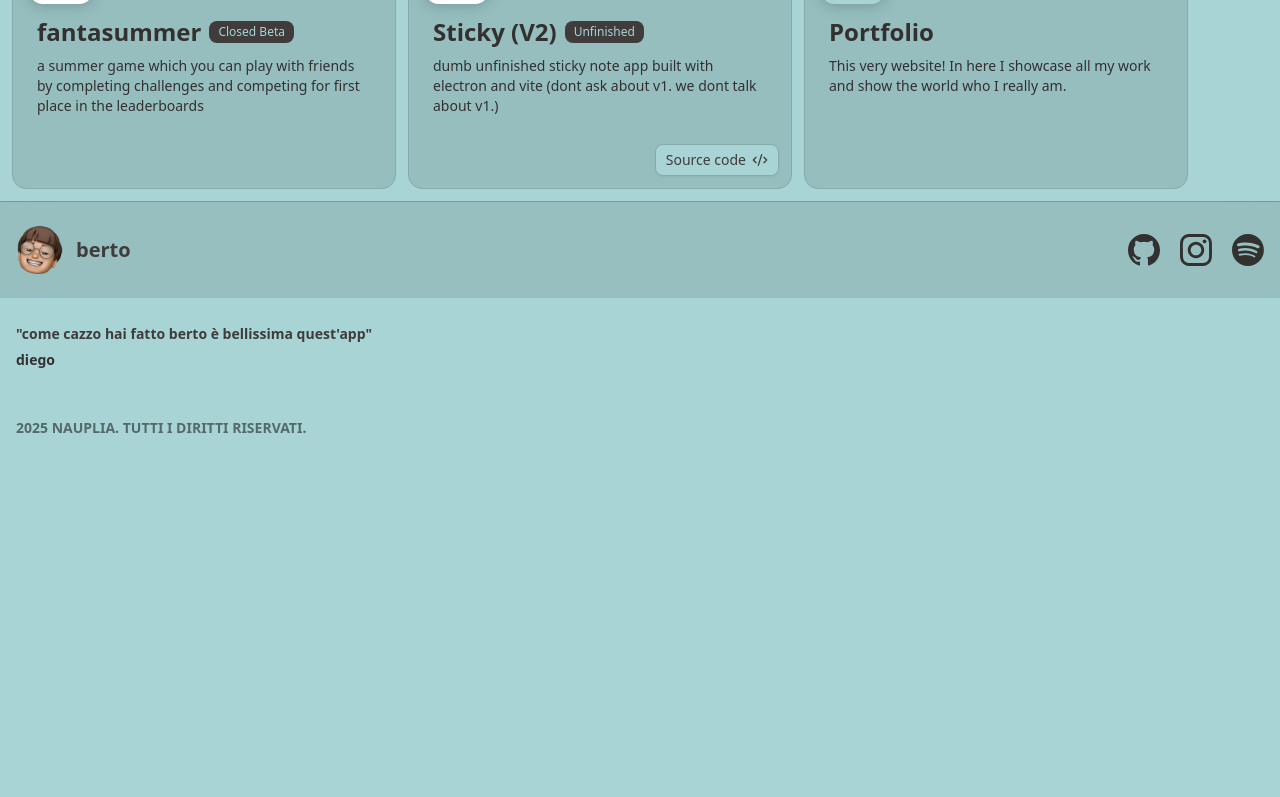
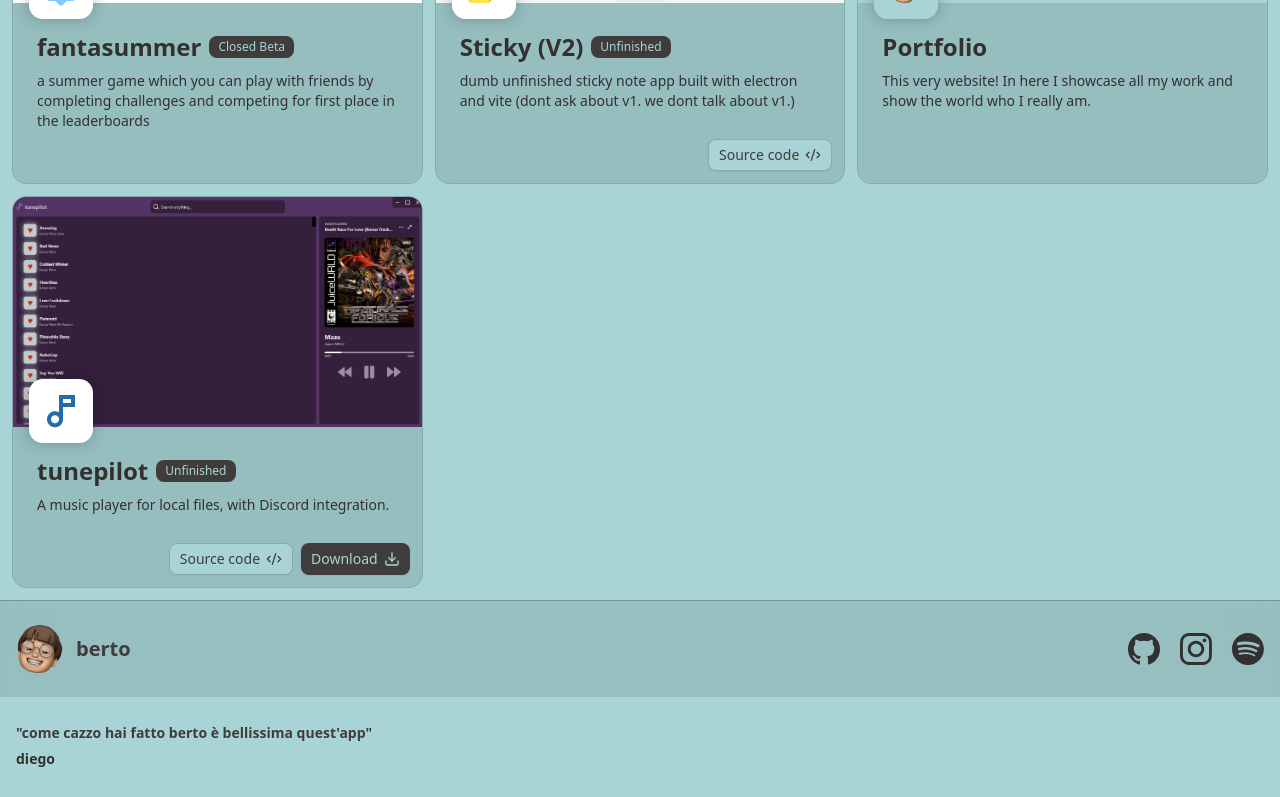
Before and after one commit to 00-berto/portfolio, a React (Vite) app: page / in a window 1280 px wide. Shown: the part 1076-1873 px from the top of the page. Before the commit the page ends 1538 px from the top, so only its background shows below. Built offline with nearby package versions, Linux system fonts and the light colour scheme.

Commit message:
removed cursor, some changes i cant remember, added tunepilot file, added download link property, made projects a grid because for some reason it wasnt already

```diff
--- a/src/App.tsx
+++ b/src/App.tsx
@@ -43,6 +43,19 @@ export default function App() {
         "This very website! In here I showcase all my work and show the world who I really am.",
       images: ["landing"],
     },
+    {
+      id: "tunepilot",
+      name: "tunepilot",
+      description: "A music player for local files, with Discord integration.",
+      images: ["maze", "handyman", "cosby"],
+      badges: [
+        {
+          text: "Unfinished",
+        },
+      ],
+      sourceLink: "https://github.com/00-berto/tunepilot",
+      downloadLink: "https://github.com/00-berto/tunepilot/releases",
+    },
   ];
 
   return (
@@ -55,7 +68,7 @@ export default function App() {
       >
         <div className="h-screen w-screen flex flex-row p-0 gap-0 relative">
           <div className="w-1/2 h-full flex items-center justify-start p-32">
-            <div className="flex flex-col gap-12 items-start text-left">
+            <div className="clickable flex flex-col gap-12 items-start text-left">
               <div className="flex flex-col gap-2 items-start text-left">
                 <div className="text-7xl text-foreground font-black">berto</div>
                 <AnimatedSubtitle />
@@ -105,7 +118,7 @@ export default function App() {
             />
           </div>
         </div>
-        <div className="flex flex-row gap-3 justify-start w-full pt-12 p-3">
+        <div className="flex-row gap-3 justify-start w-full pt-12 p-3 grid-cols-3 grid">
           {projects.map((project, index) => (
             <ProjectOverview key={index} project={project} />
           ))}
--- a/src/components/Cursor.tsx
+++ b/src/components/Cursor.tsx
@@ -19,16 +19,24 @@ function isClickable(el: EventTarget | null): boolean {
 
 export default function Cursor() {
   const cursorRef = useRef<HTMLDivElement>(null);
+  const prevHovered = useRef(false);
 
   useEffect(() => {
     const move = (e: MouseEvent) => {
       const hovered = isClickable(e.target);
       const size = hovered ? CURSOR_SIZE_HOVER : CURSOR_SIZE;
       if (cursorRef.current) {
+        if (hovered !== prevHovered.current) {
+          cursorRef.current.style.transition =
+            "width 150ms, height 150ms, left 150ms, top 150ms";
+        } else {
+          cursorRef.current.style.transition = "width 150ms, height 150ms";
+        }
         cursorRef.current.style.width = `${size}px`;
         cursorRef.current.style.height = `${size}px`;
         cursorRef.current.style.left = `${e.clientX - size / 2}px`;
         cursorRef.current.style.top = `${e.clientY - size / 2}px`;
+        prevHovered.current = hovered;
       }
     };
 
--- a/src/components/ProjectOverview.tsx
+++ b/src/components/ProjectOverview.tsx
@@ -1,5 +1,5 @@
 import { Button } from "@/components/ui/button.tsx";
-import { Code2Icon, GlobeIcon } from "lucide-react";
+import { Code2Icon, DownloadIcon, GlobeIcon } from "lucide-react";
 import {
   Carousel,
   CarouselContent,
@@ -16,6 +16,7 @@ export interface Project {
   description?: string;
   sourceLink?: string;
   projectLink?: string;
+  downloadLink?: string;
   images: string[];
   darkMode?: boolean;
   badges?: {
@@ -35,7 +36,7 @@ export default function ProjectOverview({ project }: { project: Project }) {
   return (
     <div
       className={
-        "flex flex-col gap-0 rounded-xl w-96 bg-secondary/50 overflow-clip border"
+        "flex flex-col gap-0 rounded-xl bg-secondary/50 overflow-clip border"
       }
     >
       {project.images.length > 1 ? (
@@ -111,7 +112,9 @@ export default function ProjectOverview({ project }: { project: Project }) {
             {project.description ?? "No description provided."}
           </div>
         </div>
-        {(project.sourceLink || project.projectLink) && (
+        {(project.sourceLink ||
+          project.projectLink ||
+          project.downloadLink) && (
           <div className="w-full flex flex-row items-end justify-end gap-2">
             {project.sourceLink && (
               <Button size={"sm"} variant={"outline"} asChild>
@@ -128,6 +131,13 @@ export default function ProjectOverview({ project }: { project: Project }) {
                 </a>
               </Button>
             )}
+            {project.downloadLink && (
+              <Button size={"sm"} asChild>
+                <a href={project.downloadLink}>
+                  Download <DownloadIcon />
+                </a>
+              </Button>
+            )}
           </div>
         )}
       </div>
```
